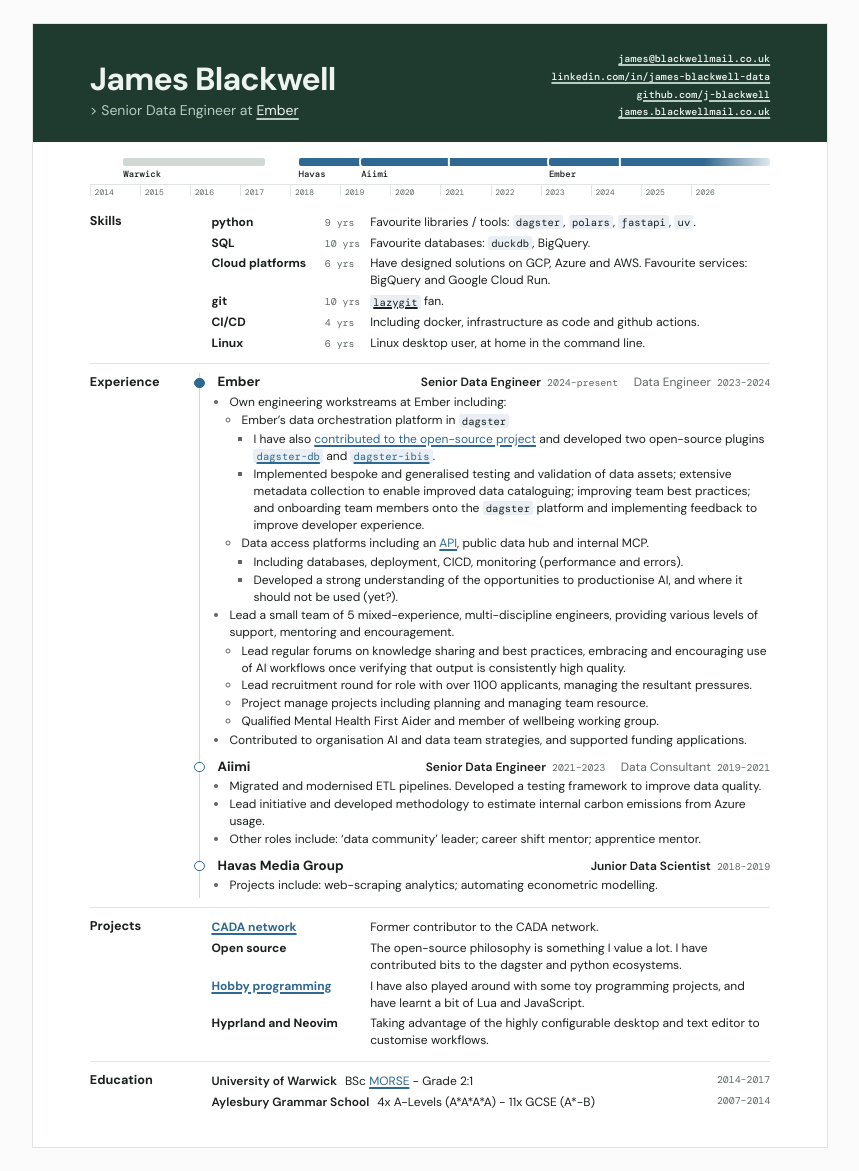
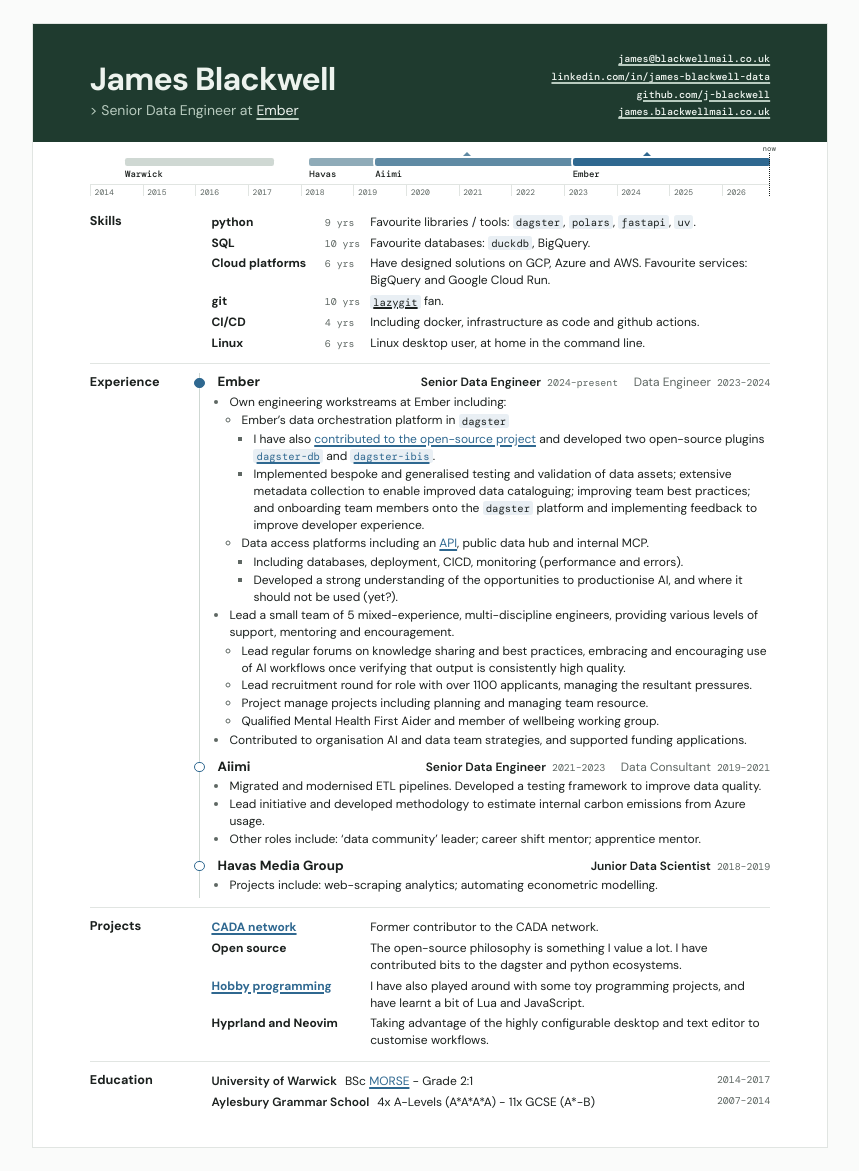
Before and after one commit to j-blackwell/pages, a Jekyll site: the page built from portfolio-short.html, in a window 1280 px wide. Shown: the whole page, without its empty margins (210-1069 px from the left). Built offline with Jekyll 4.4.1, drawn with Linux system fonts in a browser that asks for light colours.

Commit message:
Fade older jobs on the timeline, mark promotions with carets and show today
Each older job's bar is mixed further towards grey. A promotion is now a
caret above the bar in the job's colour rather than a gap in it, so it
reads differently from a move to a new company. The timeline ends at the
current month, marked with a dotted 'now' line.

Co-Authored-By: Claude Opus 5.5 <noreply@anthropic.com>

```diff
--- a/_includes/timeline.html
+++ b/_includes/timeline.html
@@ -34,22 +34,39 @@
   {%- endfor %}
   {%- for job in cv.experience reversed %}
     {%- include month-index.html date=job.roles.first.start %}{% assign a = month_index %}
-    {%- assign current = false %}
     {%- if job.roles.last.end %}
       {%- include month-index.html date=job.roles.last.end %}{% assign b = month_index %}
     {%- else %}
-      {%- assign b = tl_end %}{% assign current = true %}
+      {%- assign b = tl_end %}
     {%- endif %}
     {%- assign jw = b | minus: a %}
-    <li class="tl-bar tl-job{% if current %} tl-current{% endif %}" style="--l: {{ a | minus: tl_start | times: 100.0 | divided_by: span }}%; --w: {{ jw | times: 100.0 | divided_by: span }}%">
-      <span class="tl-label">{{ job.label | default: job.org }}</span>
+    {%- comment -%}
+      --fade greys out older jobs (0% for the latest). Each role is a segment of the bar (for its hover
+      title); a promotion is a caret above the bar, a move to a new company a gap and a change of colour.
+    {%- endcomment %}
+    <li class="tl-bar tl-job" style="--l: {{ a | minus: tl_start | times: 100.0 | divided_by: span }}%; --w: {{ jw | times: 100.0 | divided_by: span }}%; --fade: {{ forloop.rindex0 | times: 30 }}%">
+      <span class="tl-roles">
+      {%- for role in job.roles %}
+        {%- include month-index.html date=role.start %}{% assign ra = month_index %}
+        {%- if forloop.last %}
+          {%- assign rb = b %}
+        {%- else %}
+          {%- assign next_role = job.roles[forloop.index] %}
+          {%- include month-index.html date=next_role.start %}{% assign rb = month_index %}
+        {%- endif %}
+        {%- assign rlen = rb | minus: ra %}
+        <span class="tl-role" style="--at: {{ ra | minus: a | times: 100.0 | divided_by: jw }}%; --rw: {{ rlen | times: 100.0 | divided_by: jw }}%" title="{{ role.title }}, {% include date-range.html start=role.start end=role.end %}"></span>
+      {%- endfor %}
+      </span>
       {%- for role in job.roles %}
         {%- if forloop.first %}{% continue %}{% endif %}
         {%- include month-index.html date=role.start %}
       <span class="tl-promo" style="--at: {{ month_index | minus: a | times: 100.0 | divided_by: jw }}%" title="Promoted to {{ role.title }}, {{ role.start | append: '' | slice: 0, 4 }}"></span>
       {%- endfor %}
+      <span class="tl-label">{{ job.label | default: job.org }}</span>
     </li>
   {%- endfor %}
+    <li class="tl-now" aria-hidden="true"><span>now</span></li>
   </ol>
   <ol class="tl-axis">
   {%- for y in (first_year..this_year) %}
--- a/assets/css/site.css
+++ b/assets/css/site.css
@@ -133,14 +133,21 @@ code { font-family: var(--mono); font-size: 0.88em; padding: 0.05em 0.3em; borde
 /* ---------- Timeline ---------- */
 .timeline { margin: 0; }
 .profile .timeline { padding: 2.5rem 0 0.5rem; }
+.timeline { --axis-h: 1.3rem; --move-gap: 2px; --caret: 5px; }
 .tl-bars { position: relative; list-style: none; margin: 0; padding: 0; height: 2.6rem; }
-.tl-bar { position: absolute; left: var(--l); width: var(--w); top: 0; height: 0.8rem; margin: 0; border-radius: 3px; background: var(--accent); box-shadow: 0 0 0 2px var(--surface, var(--bg)); }
+.tl-bar { position: absolute; left: var(--l); width: var(--w); top: 0; height: 0.8rem; margin: 0; border-radius: 3px; background: var(--accent); box-shadow: 0 0 0 var(--move-gap) var(--surface, var(--bg)); }
 .tl-edu { background: var(--rail); }
-.tl-current { background: linear-gradient(90deg, var(--accent) 70%, color-mix(in srgb, var(--accent) 15%, transparent)); }
+/* Jobs: older jobs fade towards grey. A promotion is a caret above the bar in the job's colour;
+   a new company is a gap (--move-gap) and a change of colour. */
+.tl-job { --c: color-mix(in srgb, var(--accent), var(--rail) var(--fade, 0%)); background: none; }
+.tl-roles { position: absolute; inset: 0; border-radius: inherit; overflow: hidden; }
+.tl-role { position: absolute; left: var(--at); width: var(--rw); top: 0; bottom: 0; background: var(--c); cursor: help; }
+.tl-promo { position: absolute; left: var(--at); bottom: 100%; margin-bottom: calc(var(--caret) * 0.5); transform: translateX(-50%); border: var(--caret) solid transparent; border-top: 0; border-bottom-color: var(--c); cursor: help; }
 .tl-label { position: absolute; top: 1.1rem; left: 0; font: 500 0.75rem/1 var(--mono); color: var(--ink); white-space: nowrap; }
-/* a promotion shows as a small gap in the bar */
-.tl-promo { position: absolute; left: var(--at); top: 0; width: 2px; height: 100%; transform: translateX(-50%); background: var(--surface, var(--bg)); cursor: help; }
-.tl-axis { position: relative; list-style: none; margin: 0; padding: 0; height: 1.3rem; border-top: 1px solid var(--line); }
+/* today, at the end of the timeline: a dotted line through the bars and the axis */
+.tl-now { position: absolute; right: 0; top: -0.5rem; bottom: calc(-1 * var(--axis-h)); margin: 0; border-right: 1.5px dotted var(--ink); }
+.tl-now span { position: absolute; bottom: 100%; right: 0; transform: translateX(50%); padding-bottom: 0.15rem; font: 500 0.62rem/1 var(--mono); color: var(--muted); }
+.tl-axis { position: relative; list-style: none; margin: 0; padding: 0; height: var(--axis-h); border-top: 1px solid var(--line); }
 .tl-axis li { position: absolute; left: var(--l); top: 0; margin: 0; padding: 0.3rem 0 0 4px; border-left: 1px solid var(--line); font: 400 0.68rem/1 var(--mono); color: var(--muted); }
 
 @media (max-width: 46rem) {
@@ -173,12 +180,12 @@ code { font-family: var(--mono); font-size: 0.88em; padding: 0.05em 0.3em; borde
 .cv .contact { flex-direction: column; align-items: flex-end; gap: 0; margin: 0; font-size: 7.6pt; line-height: 1.6; }
 .cv .content { padding-bottom: 5mm; }
 
-.cv .timeline { padding: 4mm 0 1.5mm; }
+.cv .timeline { --axis-h: 3.5mm; --move-gap: 0.5mm; --caret: 1.3mm; padding: 4mm 0 1.5mm; }
 .cv .tl-bars { height: 7mm; }
-.cv .tl-bar { height: 2.2mm; border-radius: 0.6mm; box-shadow: 0 0 0 0.5mm var(--sheet); }
-.cv .tl-promo { width: 0.6mm; }
+.cv .tl-bar { height: 2.2mm; border-radius: 0.6mm; }
+.cv .tl-now { top: -1.2mm; border-right-width: 0.35mm; }
+.cv .tl-now span { font-size: 5.6pt; padding-bottom: 0.3mm; }
 .cv .tl-label { top: 3.1mm; font-size: 6.8pt; }
-.cv .tl-axis { height: 3.5mm; }
 .cv .tl-axis li { font-size: 6pt; padding: 0.6mm 0 0 1mm; }
 
 .cv .section { grid-template-columns: 24mm 1fr; gap: 0 5mm; padding: 2.4mm 0; }
```
Also changed, not shown: other parts of _includes/timeline.html (+2 -2 lines).
